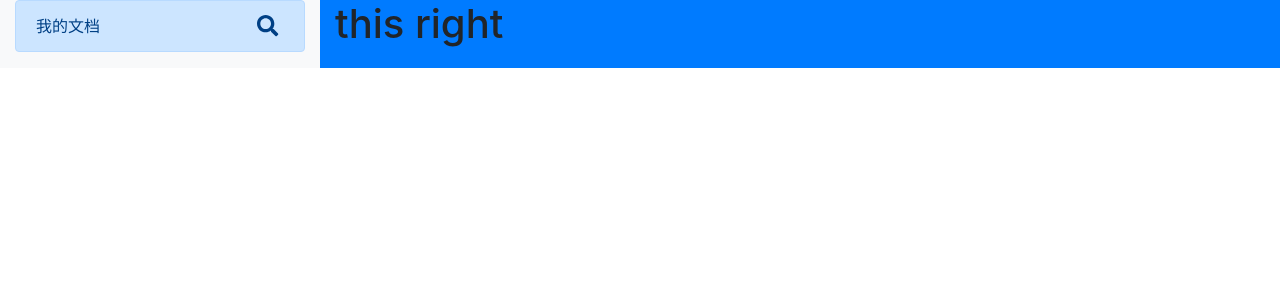
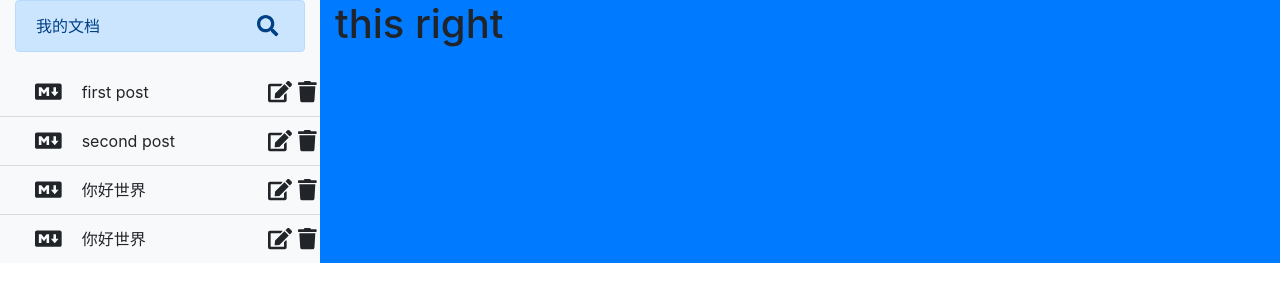
Before and after one commit to iwindy/cloud-doc, a React (Create React App) app: page / in a window 1280 px wide. Shown: the top 302 px of the page. Built offline with nearby package versions, Linux system fonts and the light colour scheme.

Commit message:
列表基础布局

```diff
--- a/package.json
+++ b/package.json
@@ -5,6 +5,7 @@
   "main": "main.js",
   "dependencies": {
     "@fortawesome/fontawesome-svg-core": "^1.2.28",
+    "@fortawesome/free-brands-svg-icons": "^5.13.0",
     "@fortawesome/free-solid-svg-icons": "^5.13.0",
     "@fortawesome/react-fontawesome": "^0.1.9",
     "@testing-library/jest-dom": "^4.2.4",
--- a/src/App.js
+++ b/src/App.js
@@ -2,6 +2,8 @@ import React from "react";
 import "./App.css";
 import "bootstrap/dist/css/bootstrap.min.css";
 import FileSearch from "./components/FilelSearch";
+import FileList from "./components/FileList";
+import defaultFiles from "./utlis/defaultFiles";
 
 function App() {
   return (
@@ -14,6 +16,7 @@ function App() {
               console.log(value);
             }}
           />
+          <FileList files={defaultFiles} />
         </div>
         <div className="col-9 bg-primary right-panel">
           <h1>this right</h1>
--- /dev/null
+++ b/src/components/FileList.js
@@ -0,0 +1,29 @@
+import React, { useState, useEffect, useRef } from "react";
+import { FontAwesomeIcon } from "@fortawesome/react-fontawesome";
+import { faEdit, faTrash } from "@fortawesome/free-solid-svg-icons";
+import { faMarkdown } from "@fortawesome/free-brands-svg-icons";
+import PropTypes from "prop-types"
+
+const FileList = ({ files, onFliesClick, onSaveEdit, onFileDelete }) => {
+    return (
+        <ul className="list-group list-group-flush row">
+            {
+                files.map(file => (
+                    <li className="list-group-item bg-light d-flex" key={file.id}>
+                        <span className="col-2"><FontAwesomeIcon size="lg" icon={faMarkdown} /></span>
+                        <span className="col-8">{file.title}</span>
+                        <span className="icon-button col-1"><FontAwesomeIcon title="编辑" size="lg" icon={faEdit} /></span>
+                        <span className="icon-button col-1"><FontAwesomeIcon title="删除" size="lg" icon={faTrash} /></span>
+                    </li>
+                ))
+            }
+
+        </ul>
+    )
+}
+
+FileList.propTypes = {
+    files: PropTypes.array
+}
+
+export default FileList
--- /dev/null
+++ b/src/utlis/defaultFiles.js
@@ -0,0 +1,28 @@
+const defaultFiles = [
+  {
+    id: '1',
+    title: 'first post',
+    body: '*should be aware of this*',
+    createdAt: 1563762965704
+  },
+  {
+    id: '2',
+    title: 'second post',
+    body: '## this is the title',
+    createdAt: 1563762965704
+  },
+  {
+    id: '3',
+    title: '你好世界',
+    body: '### 这是另外一个小标题欧',
+    createdAt: 1563762965704
+  },
+  {
+    id: '4',
+    title: '你好世界',
+    body: '**粗体内容**',
+    createdAt: 1563762965704
+  }
+]
+
+export default defaultFiles
```
